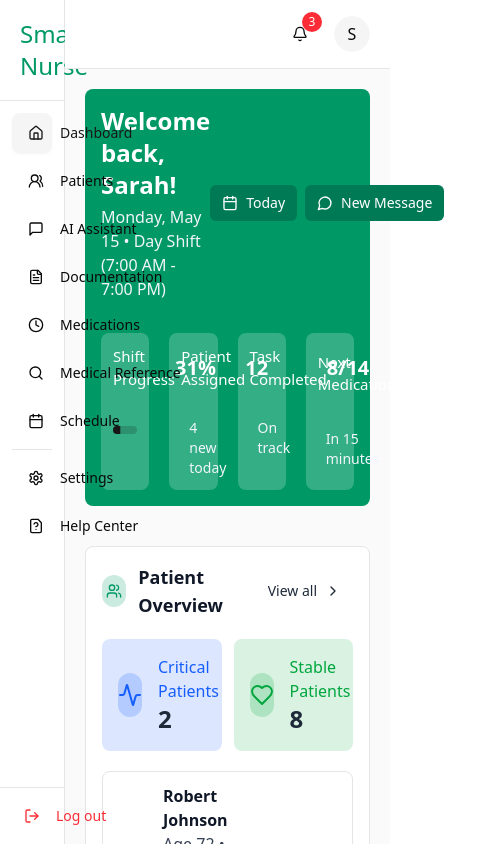
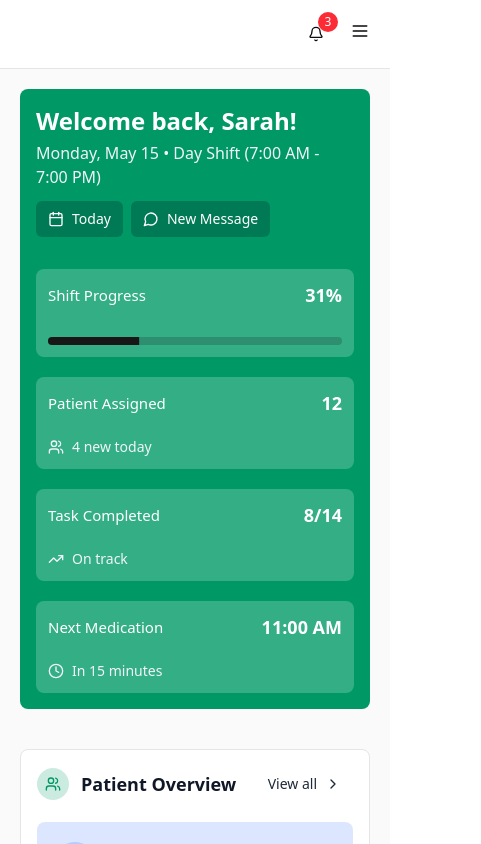
Before and after one commit to kazisolah114/smart-nurse, a Next.js app: page /dashboard in a window 390 px wide. Shown: the top 844 px of the page, 481 px wide, since content can reach past the window. Built offline with nearby package versions, Linux system fonts and the light colour scheme.

Commit message:
Made the sidebar responsive and the dashboard page also

```diff
--- a/src/app/dashboard/layout.js
+++ b/src/app/dashboard/layout.js
@@ -6,7 +6,7 @@ const DashboardLayout = ({ children }) => {
     return (
         <main className='grid grid-cols-12 min-h-screen'>
             <Sidebar />
-            <div className='col-span-10'>
+            <div className='lg:col-span-10 col-span-12'>
                 <Header />
                 <div className='p-5 bg-gray-200/20'>
                     {children}
--- a/src/app/dashboard/patients/page.js
+++ b/src/app/dashboard/patients/page.js
@@ -1,9 +1,10 @@
 import React from 'react';
+import PatientsPage from '../../../dashboard/PatientsPage/PatientsPage';
 
 const Patients = () => {
     return (
         <div>
-            Patients
+            <PatientsPage />
         </div>
     );
 };
--- a/src/components/patients/patient.jsx
+++ b/src/components/patients/patient.jsx
@@ -3,18 +3,18 @@ import { Avatar, AvatarFallback, AvatarImage } from '../ui/avatar';
 
 const Patient = ({ patient }) => {
     return (
-        <li className='border rounded-md p-3 flex justify-between items-center hover:bg-gray-300/10 duration-200'>
-            <div className='flex items-center gap-2'>
+        <li className='border rounded-md p-3 flex max-md:flex-col max-md:gap-2 justify-between md:items-center hover:bg-gray-300/10 duration-200'>
+            <div className='flex items-center gap-2 '>
                 <Avatar className={"w-10 h-10 text-gray-900"}>
                     <AvatarImage src="" alt="patient" />
                     <AvatarFallback>{patient.name.slice(0, 1)}</AvatarFallback>
                 </Avatar>
                 <div>
                     <h6 className='font-semibold text-gray-900 text-base'>{patient.name}</h6>
-                    <p className='text-base text-gray-700'>Age {patient.age} • Room {patient.room} • Condition {patient.condition}</p>
+                    <p className='text-base max-sm:text-sm text-gray-700'>Age {patient.age} • Room {patient.room} • Condition {patient.condition}</p>
                 </div>
             </div>
-            <div className='justify-end text-xs flex gap-5 items-center'>
+            <div className='md:justify-end max-md:border-t max-md:pt-2 text-xs flex gap-5 items-center'>
                 <div className="">
                     <p className="text-gray-500 mb-1">BP</p>
                     <p className="font-medium">{patient.bp}</p>
--- a/src/components/tasks/task.jsx
+++ b/src/components/tasks/task.jsx
@@ -4,9 +4,9 @@ import { CheckCircle } from 'lucide-react';
 
 const Task = ({ task }) => {
     return (
-        <li className="border rounded-md p-3 flex justify-between items-center">
+        <li className="border rounded-md p-3 flex max-sm:flex-col max-sm:gap-2 justify-between sm:items-center">
             <div className="flex items-start gap-3">
-                <div className={`h-3 w-3 rounded-full mt-1.5 bg-red-400`} />
+                <div className={`h-3 w-3 rounded-full mt-1.5 bg-red-400 max-sm:hidden`} />
                 <div>
                     <div className="flex items-center gap-2">
                         <p className="font-medium">{task.title}</p>
@@ -15,7 +15,7 @@ const Task = ({ task }) => {
                     <p className="text-sm text-gray-500 mt-1">{task.description}</p>
                 </div>
             </div>
-            <div className="justify-end text-right">
+            <div className="sm:justify-end max-sm:border-t max-sm:pt-2 sm:text-right">
                 <p className="font-medium">{task.time}</p>
                 <Button variant="outline" size="sm" className="cursor-pointer mt-1 h-7 px-2 ">
                     <CheckCircle className="h-4 w-4 mr-1" />
--- a/src/dashboard/DashboardPage/CriticalAlerts.jsx
+++ b/src/dashboard/DashboardPage/CriticalAlerts.jsx
@@ -35,15 +35,15 @@ const CriticalAlerts = () => {
                 {
                     alerts.map((alert, index) => {
                         return (
-                            <li key={index} className={`flex items-center justify-between rounded-md p-3 border ${alert.importance == "warning" ? "bg-yellow-400/10 border-yellow-400/40" : "bg-red-400/10 border-red-400/40"}`}>
+                            <li key={index} className={`flex max-sm:flex-col max-sm:gap-2 sm:items-center justify-between rounded-md p-3 border ${alert.importance == "warning" ? "bg-yellow-400/10 border-yellow-400/40" : "bg-red-400/10 border-red-400/40"}`}>
                                 <div className='flex items-start gap-3'>
-                                    <AlertCircle className={`w-5 h-5 ${alert.importance == "warning" ? "text-yellow-400/90" : "text-red-400/90"} relative top-1`} />
+                                    <AlertCircle className={`w-5 h-5 ${alert.importance == "warning" ? "text-yellow-400/90" : "text-red-400/90"} relative top-1 max-sm:hidden`} />
                                     <div>
-                                        <h4 className='font-semibold text-gray-900 mb-1'>{alert.alert}</h4>
-                                        <p>{alert.description}</p>
+                                        <h4 className='font-semibold max-sm:font-medium text-gray-900 mb-1'>{alert.alert}</h4>
+                                        <p className='max-sm:text-sm'>{alert.description}</p>
                                     </div>
                                 </div>
-                                <div className='text-right'>
+                                <div className='sm:text-right max-md:border-t max-md:pt-2'>
                                     <p className="text-sm mb-1">10 mins ago</p>
                                     <Button variant="outline" size="sm" className="cursor-pointer mt-1 h-7 px-2 ">
                                         <CheckCircle className="h-4 w-4 mr-1" />
--- a/src/dashboard/DashboardPage/DashboardPage.jsx
+++ b/src/dashboard/DashboardPage/DashboardPage.jsx
@@ -20,27 +20,27 @@ const DashboardPage = () => {
         <>
             {/* Updates */}
             <section className='bg-emerald-600 p-4 rounded-md'>
-                <div className='flex items-center justify-between '>
+                <div className='sm:flex items-center justify-between '>
                     <div>
                         <h3 className='text-2xl font-bold mb-1 text-white'>Welcome back, Sarah!</h3>
                         <p className='text-slate-100'>Monday, May 15 • Day Shift (7:00 AM - 7:00 PM)</p>
                     </div>
-                    <div className='flex items-center gap-2'>
+                    <div className='flex items-center gap-2 max-sm:mt-3'>
                         <Button variant="ghost" className="rounded-sm cursor-pointer text-white bg-emerald-700 hover:bg-emerald-800 hover:text-white"><Calendar className='w-5 h-5' /> Today</Button>
                         <Button variant="ghost" className="rounded-sm cursor-pointer text-white bg-emerald-700 hover:bg-emerald-800 hover:text-white"><MessageCircle className='w-5 h-5' /> New Message</Button>
                     </div>
                 </div>
                 <div className='updates mt-8'>
-                    <ul className='grid grid-cols-4 gap-5'>
+                    <ul className='grid grid-cols-4 max-sm:grid-cols-1 gap-5'>
                         {
                             updates.map((update, index) => {
                                 return (
-                                    <li key={index} className='bg-white/20 p-3 rounded-md'>
-                                        <div className='flex items-center justify-between text-white mb-7'>
+                                    <li key={index} className='bg-white/20 p-3 rounded-md flex flex-col'>
+                                        <div className='flex items-center justify-between text-white mb-7 max-sm:mb-5'>
                                             <p className='font-medium text-[15px]'>{update.title}</p>
-                                            <p className="font-semibold text-xl">{update.update}</p>
+                                            <p className="font-semibold text-lg">{update.update}</p>
                                         </div>
-                                        <div className='flex items-center gap-2 text-slate-100 text-sm'>{update.icon} {update.latest}</div>
+                                        <div className='flex items-center gap-2 mt-auto text-slate-100 text-sm'>{update.icon} {update.latest}</div>
                                     </li>
                                 )
                             })
@@ -56,19 +56,19 @@ const DashboardPage = () => {
                         <h3 className='flex items-center gap-3 text-lg text-gray-900 font-semibold'><span className='bg-emerald-600/20 text-emerald-600 rounded-full w-8 h-8 flex items-center justify-center'><Users className='w-4 h-4' /></span> Patient Overview</h3>
                         <Button variant={"ghost"} className={"cursor-pointer text-gray-800 flex items-center gap-2"}>View all <ChevronRight className='w-5 h-5' /></Button>
                     </div>
-                    <div className='mt-5 grid grid-cols-2 gap-3'>
-                        <div className='bg-blue-600/15 p-4 rounded-md flex items-center gap-4'>
+                    <div className='mt-5 grid grid-cols-2 max-sm:grid-cols-1 gap-3'>
+                        <div className='bg-blue-600/15 p-4  rounded-md flex items-center gap-4'>
                             <span className='bg-blue-600/20 text-blue-600 rounded-full w-11 h-11 flex items-center justify-center'><Activity className='w-6 h-6' /></span>
                             <div className=''>
                                 <p className='text-blue-600'>Critical Patients</p>
-                                <h5 className='font-bold text-2xl text-gray-800'>2</h5>
+                                <h5 className='font-bold text-2xl max-sm:text-xl text-gray-800'>2</h5>
                             </div>
                         </div>
-                        <div className='bg-green-600/15 p-4 rounded-md flex items-center gap-4'>
+                        <div className='bg-green-600/15 p-4  rounded-md flex items-center gap-4'>
                             <span className='bg-green-600/20 text-green-600 rounded-full w-11 h-11 flex items-center justify-center'><Heart className='w-6 h-6' /></span>
                             <div className=''>
                                 <p className='text-green-600'>Stable Patients</p>
-                                <h5 className='font-bold text-2xl text-gray-800'>8</h5>
+                                <h5 className='font-bold text-2xl max-sm:text-xl text-gray-800'>8</h5>
                             </div>
                         </div>
                     </div>
--- a/src/dashboard/Header/Header.jsx
+++ b/src/dashboard/Header/Header.jsx
@@ -1,15 +1,33 @@
 "use client";
-import React, { useState } from 'react';
+import React, { useEffect, useState } from 'react';
 import { Avatar, AvatarFallback, AvatarImage } from '@/components/ui/avatar';
 import { Button } from '@/components/ui/button';
-import { Bell } from 'lucide-react';
+import { Bell, Menu, X } from 'lucide-react';
+import { usePathname } from 'next/navigation';
+import { Calendar, Clock, FileQuestion, FileText, Home, LogOut, MessageSquare, Search, Settings, Shield, Users2 } from 'lucide-react';
+import Navbar from '../Sidebar/Navbar';
 
 const Header = () => {
+    const [showSidebar, setShowSidebar] = useState(false);
+    useEffect(() => {
+        if (showSidebar) {
+            document.body.classList.add("overflow-hidden");
+        } else {
+            document.body.classList.remove("overflow-hidden");
+        }
+        return () => document.body.classList.remove("overflow-hidden");
+    }, [showSidebar])
+
     const [notifications, setNotifications] = useState(3)
     return (
-        <header className='flex px-5 py-4 border-b h-max sticky top-0 bg-white z-10'>
+        <header className="flex px-5 py-4 border-b h-max sticky top-0 bg-white z-10">
             <div className="ml-auto flex items-center gap-4">
-                <Button size="icon" variant="ghost" className="relative cursor-pointer" onClick={() => setNotifications(0)}>
+                <Button
+                    size="icon"
+                    variant="ghost"
+                    className="relative cursor-pointer"
+                    onClick={() => setNotifications(0)}
+                >
                     <Bell className="h-5 w-5" />
                     {notifications > 0 && (
                         <span className="absolute -top-1 -right-1 bg-red-500 text-white text-xs rounded-full h-5 w-5 flex items-center justify-center">
@@ -17,8 +35,9 @@ const Header = () => {
                         </span>
                     )}
                 </Button>
-                <div className="flex items-center gap-3">
-                    <Avatar className={"w-9 h-9"}>
+
+                <div className="flex items-center gap-3 max-lg:hidden">
+                    <Avatar className="w-9 h-9">
                         <AvatarImage src="" alt="User" />
                         <AvatarFallback>S</AvatarFallback>
                     </Avatar>
@@ -27,7 +46,48 @@ const Header = () => {
                         <p className="text-xs text-gray-500">RN, Emergency Department</p>
                     </div>
                 </div>
+
+                {/* Mobile menu button */}
+                <div className="lg:hidden">
+                    <button onClick={() => setShowSidebar(true)}>
+                        <Menu className="w-5 h-5" />
+                    </button>
+                </div>
             </div>
+
+            {/* Backdrop */}
+            <div
+                className={`fixed inset-0 bg-black/70 transition-opacity duration-500 ease-in-out z-10 ${showSidebar ? "opacity-100 visible" : "opacity-0 invisible"
+                    }`}
+                onClick={() => setShowSidebar(false)}
+            ></div>
+
+            {/* Sidebar */}
+            <aside
+                className={`fixed top-0 left-0 z-20 h-screen w-2/3 bg-white transform transition-transform duration-500 ease-in-out ${showSidebar ? "translate-x-0" : "-translate-x-full"
+                    } flex flex-col`}
+            >
+                <div className="border-b py-[18px] flex items-center justify-between px-3">
+                    <h2 className="text-emerald-600 font-medium text-2xl flex items-center gap-2">
+                        <Shield className="h-6 w-6" /> Smart Nurse
+                    </h2>
+                    <button onClick={() => setShowSidebar(false)}>
+                        <X className="h-5 w-5" />
+                    </button>
+                </div>
+
+                <Navbar />
+
+                <div className="mt-auto border-t p-2">
+                    <Button
+                        variant="ghost"
+                        size="lg"
+                        className="w-full justify-start cursor-pointer hover:bg-red-50 text-red-500 hover:text-red-700"
+                    >
+                        <LogOut className="w-5 h-5 mr-2" /> Log out
+                    </Button>
+                </div>
+            </aside>
         </header>
     );
 };
--- /dev/null
+++ b/src/dashboard/PatientsPage/PatientsPage.jsx
@@ -0,0 +1,11 @@
+import React from 'react';
+
+const PatientsPage = () => {
+    return (
+        <div>
+
+        </div>
+    );
+};
+
+export default PatientsPage;
--- /dev/null
+++ b/src/dashboard/Sidebar/Navbar.jsx
@@ -0,0 +1,59 @@
+"use client";
+import React from 'react';
+import { usePathname } from 'next/navigation';
+import { Calendar, Clock, FileQuestion, FileText, Home, MessageSquare, Search, Settings, Users2 } from 'lucide-react';
+import { Button } from '@/components/ui/button';
+import Link from 'next/link';
+
+const Navbar = () => {
+    const pathname = usePathname();
+    const navItems = [
+        { name: "Dashboard", href: "/dashboard", icon: Home },
+        { name: "Patients", href: "/dashboard/patients", icon: Users2 },
+        { name: "AI Assistant", href: "/dashboard/assistant", icon: MessageSquare },
+        { name: "Documentation", href: "/dashboard/documentation", icon: FileText },
+        { name: "Medications", href: "/dashboard/medications", icon: Clock },
+        { name: "Medical Reference", href: "/dashboard/reference", icon: Search },
+        { name: "Schedule", href: "/dashboard/schedule", icon: Calendar },
+        { name: "Settings", href: "/dashboard/settings", icon: Settings },
+        { name: "Help Center", href: "/dashboard/help", icon: FileQuestion },
+    ]
+    return (
+        <nav className='p-3'>
+            <ul className='space-y-2 pb-2'>
+                {navItems.slice(0, 7).map((nav, index) => {
+                    const Icon = nav.icon;
+                    const isActive = pathname === nav.href;
+                    return (
+                        <li key={index} className=''>
+                            <Link href={nav.href} className='cursor-pointer'>
+                                <Button variant={isActive ? "secondary" : "ghost"} size={"lg"} className={"w-full justify-start cursor-pointer"}>
+                                    <Icon className='w-5 h-5 mr-2' />
+                                    {nav.name}
+                                </Button>
+                            </Link>
+                        </li>
+                    )
+                })}
+            </ul>
+            <ul className='space-y-2 border-t pt-2'>
+                {navItems.slice(7, 9).map((nav, index) => {
+                    const Icon = nav.icon;
+                    const isActive = pathname === nav.href;
+                    return (
+                        <li key={index} className=''>
+                            <Link href={nav.href} className='cursor-pointer'>
+                                <Button variant={isActive ? "secondary" : "ghost"} size={"lg"} className={"w-full justify-start cursor-pointer"}>
+                                    <Icon className='w-5 h-5 mr-2' />
+                                    {nav.name}
+                                </Button>
+                            </Link>
+                        </li>
+                    )
+                })}
+            </ul>
+        </nav>
+    );
+};
+
+export default Navbar;
--- a/src/dashboard/Sidebar/Sidebar.jsx
+++ b/src/dashboard/Sidebar/Sidebar.jsx
@@ -1,62 +1,15 @@
-"use client";
 import React from 'react';
-import { usePathname } from 'next/navigation';
-import { Calendar, Clock, FileQuestion, FileText, Home, LogOut, MessageSquare, Search, Settings, Shield, Users2 } from 'lucide-react';
+import { LogOut, Shield } from 'lucide-react';
 import { Button } from '@/components/ui/button';
-import Link from 'next/link';
+import Navbar from './Navbar';
 
 const Sidebar = () => {
-    const pathname = usePathname();
-    const navItems = [
-        { name: "Dashboard", href: "/dashboard", icon: Home },
-        { name: "Patients", href: "/dashboard/patients", icon: Users2 },
-        { name: "AI Assistant", href: "/dashboard/assistant", icon: MessageSquare },
-        { name: "Documentation", href: "/dashboard/documentation", icon: FileText },
-        { name: "Medications", href: "/dashboard/medications", icon: Clock },
-        { name: "Medical Reference", href: "/dashboard/reference", icon: Search },
-        { name: "Schedule", href: "/dashboard/schedule", icon: Calendar },
-        { name: "Settings", href: "/dashboard/settings", icon: Settings },
-        { name: "Help Center", href: "/dashboard/help", icon: FileQuestion },
-    ]
     return (
-        <aside className='col-span-2 flex flex-col border-r h-screen sticky top-0'>
+        <aside className='col-span-2 flex flex-col border-r h-screen sticky top-0 max-lg:hidden'>
             <div className='border-b py-[18px]'>
                 <h2 className='text-emerald-600 font-medium text-2xl flex items-center gap-2 px-3'><Shield className='h-6 w-6' /> Smart Nurse</h2>
             </div>
-            <nav className='p-3'>
-                <ul className='space-y-2 pb-2'>
-                    {navItems.slice(0, 7).map((nav, index) => {
-                        const Icon = nav.icon;
-                        const isActive = pathname === nav.href;
-                        return (
-                            <li key={index} className=''>
-                                <Link href={nav.href} className='cursor-pointer'>
-                                    <Button variant={isActive ? "secondary" : "ghost"} size={"lg"} className={"w-full justify-start cursor-pointer"}>
-                                        <Icon className='w-5 h-5 mr-2' />
-                                        {nav.name}
-                                    </Button>
-                                </Link>
-                            </li>
-                        )
-                    })}
-                </ul>
-                <ul className='space-y-2 border-t pt-2'>
-                    {navItems.slice(7, 9).map((nav, index) => {
-                        const Icon = nav.icon;
-                        const isActive = pathname === nav.href;
-                        return (
-                            <li key={index} className=''>
-                                <Link href={nav.href} className='cursor-pointer'>
-                                    <Button variant={isActive ? "secondary" : "ghost"} size={"lg"} className={"w-full justify-start cursor-pointer"}>
-                                        <Icon className='w-5 h-5 mr-2' />
-                                        {nav.name}
-                                    </Button>
-                                </Link>
-                            </li>
-                        )
-                    })}
-                </ul>
-            </nav>
+            <Navbar />
             <div className='mt-auto border-t p-2'>
                 <Button variant="ghost" size={"lg"} className="w-full justify-start cursor-pointer hover:bg-red-50 text-red-500 hover:text-red-700"><LogOut className='w-5 h-5 mr-2' /> Log out</Button>
             </div>
```
